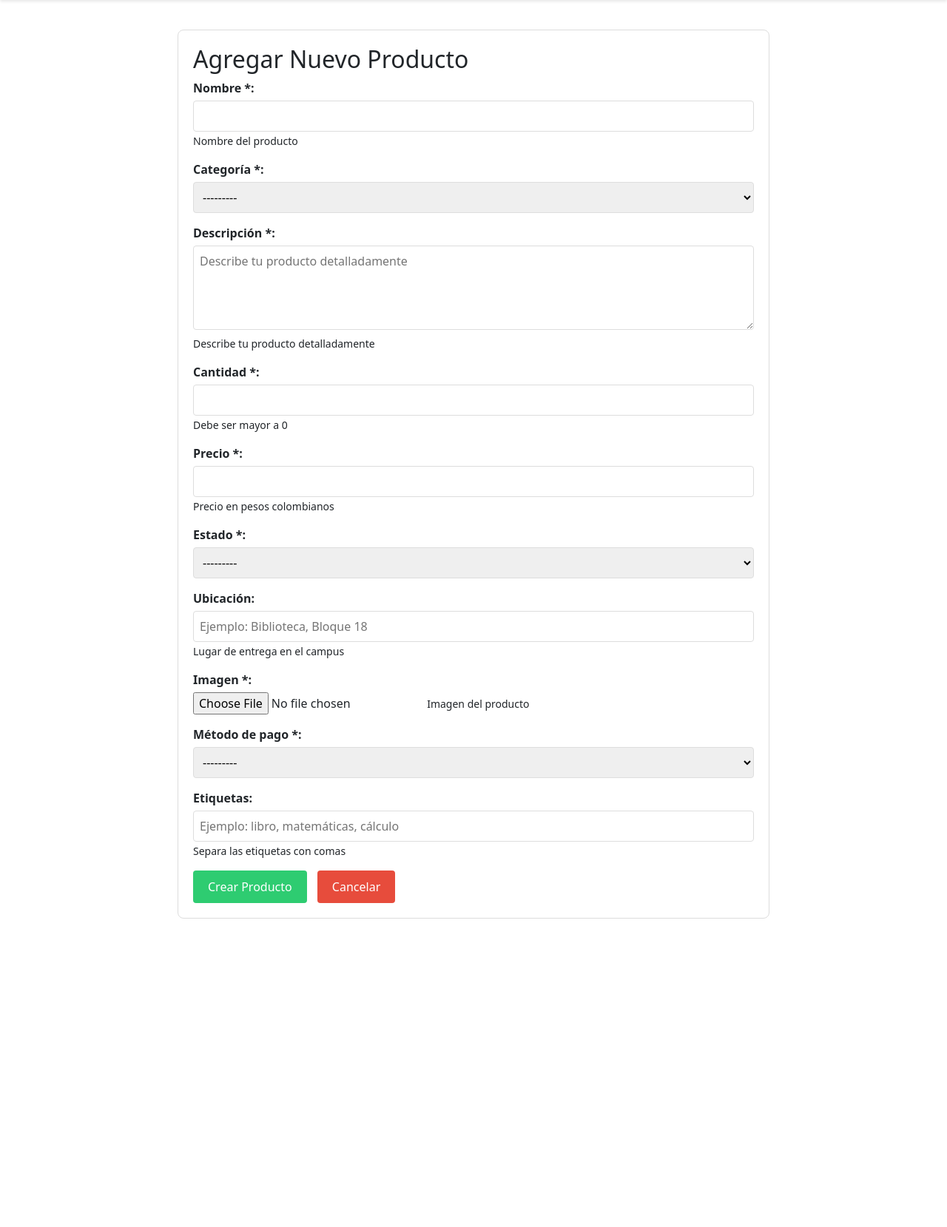
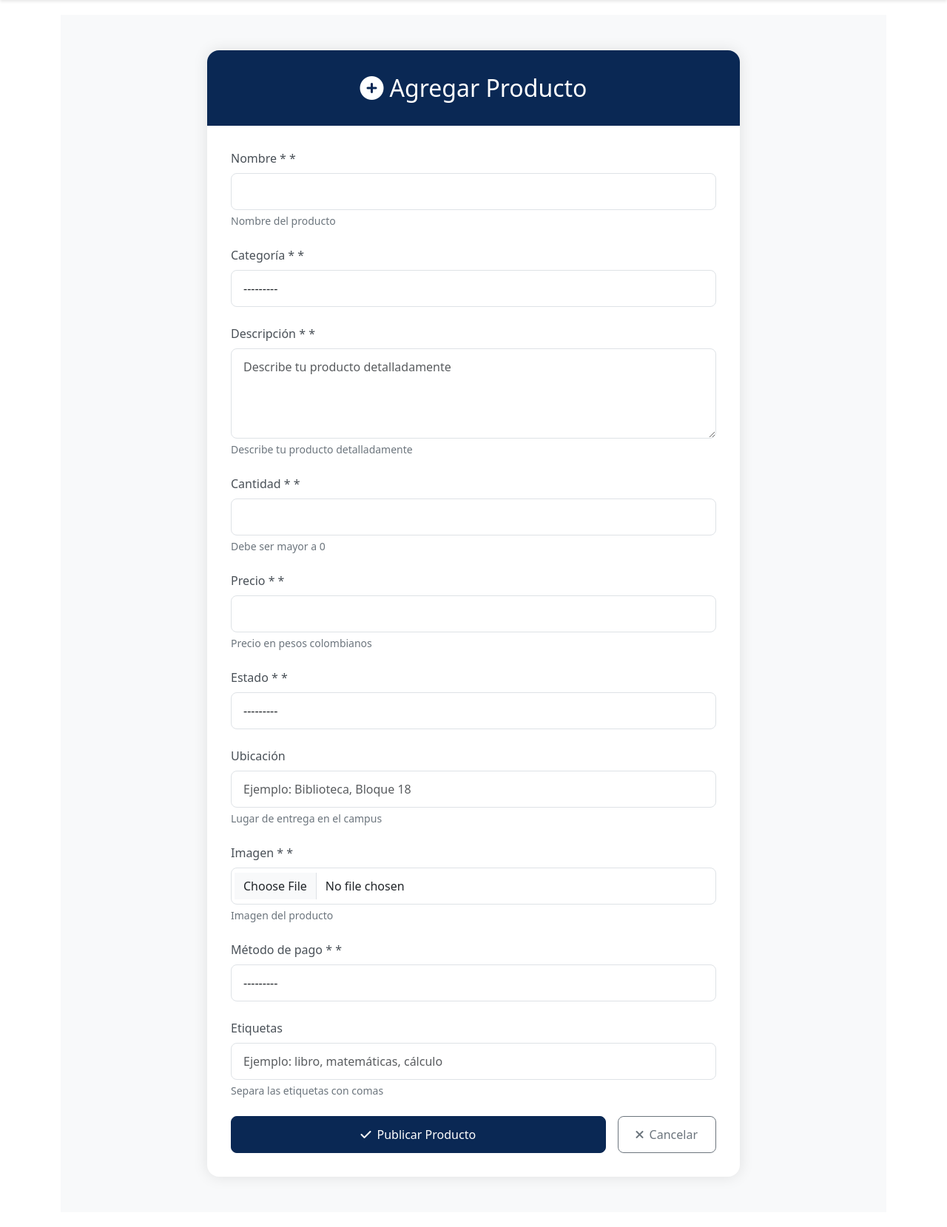
Before and after one commit to camiloarbr/EafitTrade, a Django app: page /add-product/ in a window 1280 px wide. Shown: the part 56-1715 px from the top of the page at 74% size. Before the commit the page ends 1298 px from the top, so only its background shows below. Run offline with Django 5.2, Linux system fonts and the light colour scheme; a user stored in the database is signed in.

Commit message:
Añadi diseño en las templates de añadir productos, editar productos, y borrar productos, tambien se añadio una carpeta llamada forms_tags

```diff
--- a/products/forms.py
+++ b/products/forms.py
@@ -10,15 +10,28 @@ class ProductForm(forms.ModelForm):
             'account_number', 'account_type', 'qr_code', 'tags'
         ]
         widgets = {
+            'name': forms.TextInput(attrs={'class': 'form-control'}),
+            'category': forms.Select(attrs={'class': 'form-control'}),
             'description': forms.Textarea(attrs={
+                'class': 'form-control',
                 'rows': 4,
                 'placeholder': 'Describe tu producto detalladamente'
             }),
+            'quantity': forms.NumberInput(attrs={'class': 'form-control'}),
+            'price': forms.NumberInput(attrs={'class': 'form-control'}),
+            'condition': forms.Select(attrs={'class': 'form-control'}),
+            'location': forms.TextInput(attrs={
+                'class': 'form-control',
+                'placeholder': 'Ejemplo: Biblioteca, Bloque 18'
+            }),
+            'image': forms.FileInput(attrs={'class': 'form-control'}),
+            'payment_method': forms.Select(attrs={'class': 'form-control'}),
+            'account_number': forms.TextInput(attrs={'class': 'form-control'}),
+            'account_type': forms.Select(attrs={'class': 'form-control'}),
+            'qr_code': forms.FileInput(attrs={'class': 'form-control'}),
             'tags': forms.TextInput(attrs={
+                'class': 'form-control',
                 'placeholder': 'Ejemplo: libro, matemáticas, cálculo'
-            }),
-            'location': forms.TextInput(attrs={
-                'placeholder': 'Ejemplo: Biblioteca, Bloque 18'
             }),
         }
 
--- a/products/templates/products/add_product.html
+++ b/products/templates/products/add_product.html
@@ -1,97 +1,117 @@
 {% extends 'products/base.html' %}
+{% load form_tags %}
 
 {% block title %}Agregar Producto - EAFIT Trade{% endblock %}
 
 {% block extra_styles %}
 <style>
-    .form-container {
-        max-width: 800px;
-        margin: 20px auto;
-        padding: 20px;
-        border: 1px solid #ddd;
-        border-radius: 8px;
+    .form-section {
+        min-height: calc(100vh - 56px);
+        background-color: #f8f9fa;
+        padding: 3rem 0;
     }
-    .form-group {
-        margin-bottom: 15px;
+
+    .form-card {
+        border-radius: 1rem;
+        box-shadow: 0 0 20px rgba(0,0,0,0.1);
+        background: white;
+        overflow: hidden;
     }
-    .form-group label {
+
+    .form-header {
+        background: var(--primary-color);
+        padding: 2rem;
+        color: white;
+        text-align: center;
+    }
+
+    .form-body {
+        padding: 2rem;
+    }
+
+    .form-control {
+        padding: 0.75rem 1rem;
+        font-size: 1rem;
+        border-radius: 0.5rem;
+        border: 1px solid #dee2e6;
+    }
+
+    .form-control:focus {
+        border-color: var(--primary-color);
+        box-shadow: 0 0 0 0.2rem rgba(13, 110, 253, 0.25);
+    }
+
+    .form-label {
+        color: #495057;
+        font-weight: 500;
+        margin-bottom: 0.5rem;
+    }
+
+    .help-text {
+        font-size: 0.875rem;
+        color: var(--secondary-color);
+        margin-top: 0.25rem;
+    }
+
+    .transfer-fields {
+        background: #f8f9fa;
+        padding: 1.5rem;
+        border-radius: 0.5rem;
+        margin-top: 1rem;
+        display: none;
+    }
+
+    .transfer-fields.active {
         display: block;
-        margin-bottom: 5px;
-        font-weight: bold;
     }
-    .form-group input[type="text"],
-    .form-group input[type="number"],
-    .form-group select,
-    .form-group textarea {
-        width: 100%;
-        padding: 8px;
-        border: 1px solid #ddd;
-        border-radius: 4px;
-        box-sizing: border-box;
+
+    .btn-form {
+        padding: 0.75rem 1.5rem;
+        font-size: 1rem;
+        border-radius: 0.5rem;
+        font-weight: 500;
+        transition: all 0.2s;
     }
-    .transfer-fields {
-        display: none;
-        padding: 15px;
-        background-color: #f8f9fa;
-        border-radius: 4px;
-        margin-top: 10px;
-    }
-    .button {
-        background-color: #2ecc71;
-        color: white;
-        padding: 10px 20px;
-        border: none;
-        border-radius: 4px;
-        cursor: pointer;
-    }
-    .button:hover {
-        background-color: #27ae60;
-    }
-    .save-button {
-        background-color: #2ecc71;
-        color: white;
-    }
-    .cancel-button {
-        background-color: #e74c3c;
-        color: white;
-        text-decoration: none;
-        display: inline-block;
-        margin-left: 10px;
-    }
-    .error-message {
-        color: #e74c3c;
-        font-size: 0.9em;
-        margin-top: 5px;
+
+    .btn-form:hover {
+        transform: translateY(-2px);
     }
 </style>
 {% endblock %}
 
 {% block content %}
-<div class="form-container">
-    <h2>Agregar Nuevo Producto</h2>
+<section class="form-section">
+    <div class="container">
+        <div class="row justify-content-center">
+            <div class="col-12 col-lg-8">
+                <div class="form-card">
+                    <div class="form-header">
+                        <h2 class="mb-0">
+                            <i class="fas fa-plus-circle me-2"></i>Agregar Producto
+                        </h2>
+                    </div>
 
-    {% if messages %}
-        {% for message in messages %}
-            <div class="alert {% if message.tags %}alert-{{ message.tags }}{% endif %}">
-                {{ message }}
-            </div>
-        {% endfor %}
-    {% endif %}
-
-    <form method="post" enctype="multipart/form-data">
+                    <div class="form-body">
+                        <form method="post" enctype="multipart/form-data" novalidate>
                             {% csrf_token %}
 
                             {% for field in form %}
                                 {% if field.name not in 'account_number,account_type,qr_code' %}
-                <div class="form-group">
-                    {{ field.label_tag }}
-                    {{ field }}
+                                    <div class="mb-4">
+                                        <label for="{{ field.id_for_label }}" class="form-label">
+                                            {{ field.label }}
+                                            {% if field.field.required %}*{% endif %}
+                                        </label>
+
+                                        {{ field|addclass:"form-control" }}
+
                                         {% if field.help_text %}
-                        <small>{{ field.help_text }}</small>
+                                            <div class="help-text">{{ field.help_text }}</div>
                                         {% endif %}
+
                                         {% if field.errors %}
-                        <div class="error-message">
-                            {{ field.errors }}
+                                            <div class="invalid-feedback d-block">
+                                                {{ field.errors|join:", " }}
                                             </div>
                                         {% endif %}
                                     </div>
@@ -99,21 +119,39 @@
                             {% endfor %}
 
                             <div id="transfer-fields" class="transfer-fields">
-            <h3>Información de Transferencia</h3>
+                                <h4 class="mb-3">Información de Transferencia</h4>
+
+                                <div class="mb-3">
                                     {{ form.account_type.label_tag }}
-            {{ form.account_type }}
-
-            {{ form.account_number.label_tag }}
-            {{ form.account_number }}
-
-            {{ form.qr_code.label_tag }}
-            {{ form.qr_code }}
+                                    {{ form.account_type|addclass:"form-control" }}
                                 </div>
 
-        <button type="submit" class="button">Crear Producto</button>
-        <a href="{% url 'home' %}" class="button cancel-button">Cancelar</a>
+                                <div class="mb-3">
+                                    {{ form.account_number.label_tag }}
+                                    {{ form.account_number|addclass:"form-control" }}
+                                </div>
+
+                                <div class="mb-3">
+                                    {{ form.qr_code.label_tag }}
+                                    {{ form.qr_code|addclass:"form-control" }}
+                                </div>
+                            </div>
+
+                            <div class="d-flex gap-3 mt-4">
+                                <button type="submit" class="btn btn-primary btn-form flex-grow-1">
+                                    <i class="fas fa-check me-2"></i>Publicar Producto
+                                </button>
+                                <a href="{% url 'home' %}" class="btn btn-outline-secondary btn-form">
+                                    <i class="fas fa-times me-2"></i>Cancelar
+                                </a>
+                            </div>
                         </form>
                     </div>
+                </div>
+            </div>
+        </div>
+    </div>
+</section>
 
 <script>
     function handlePaymentMethodChange() {
--- a/products/templates/products/favorites.html
+++ b/products/templates/products/favorites.html
@@ -186,7 +186,6 @@
     </div>
 </section>
 
-<p>En esta sección, cada producto favorito está asociado con el ID del usuario que lo ha marcado como favorito. Esto se logra a través del modelo <code>Favorite</code>, que tiene dos claves foráneas: una que apunta al <code>User</code> y otra que apunta al <code>Product</code>. Así, cada vez que un usuario agrega un producto a sus favoritos, se crea una entrada en la tabla de favoritos que vincula el ID del usuario con el ID del producto correspondiente. La lógica de conexión entre el ID del producto y el ID del usuario se encuentra en el modelo <code>Favorite</code>, donde se define la relación entre el usuario y el producto.</p>
 
 {% block extra_scripts %}
 <script>
--- /dev/null
+++ b/products/templatetags/form_tags.py
@@ -0,0 +1,7 @@
+from django import template
+
+register = template.Library()
+
+@register.filter(name='addclass')
+def addclass(field, css):
+    return field.as_widget(attrs={'class': css})
```
Also changed, not shown: products/templates/products/confirm_delete.html (+41 -41 lines), products/templates/products/edit_product.html (+60 -13 lines), db.sqlite3, products/templatetags/__init__.py (added). Lines whose indentation alone changed are shown as unchanged.
